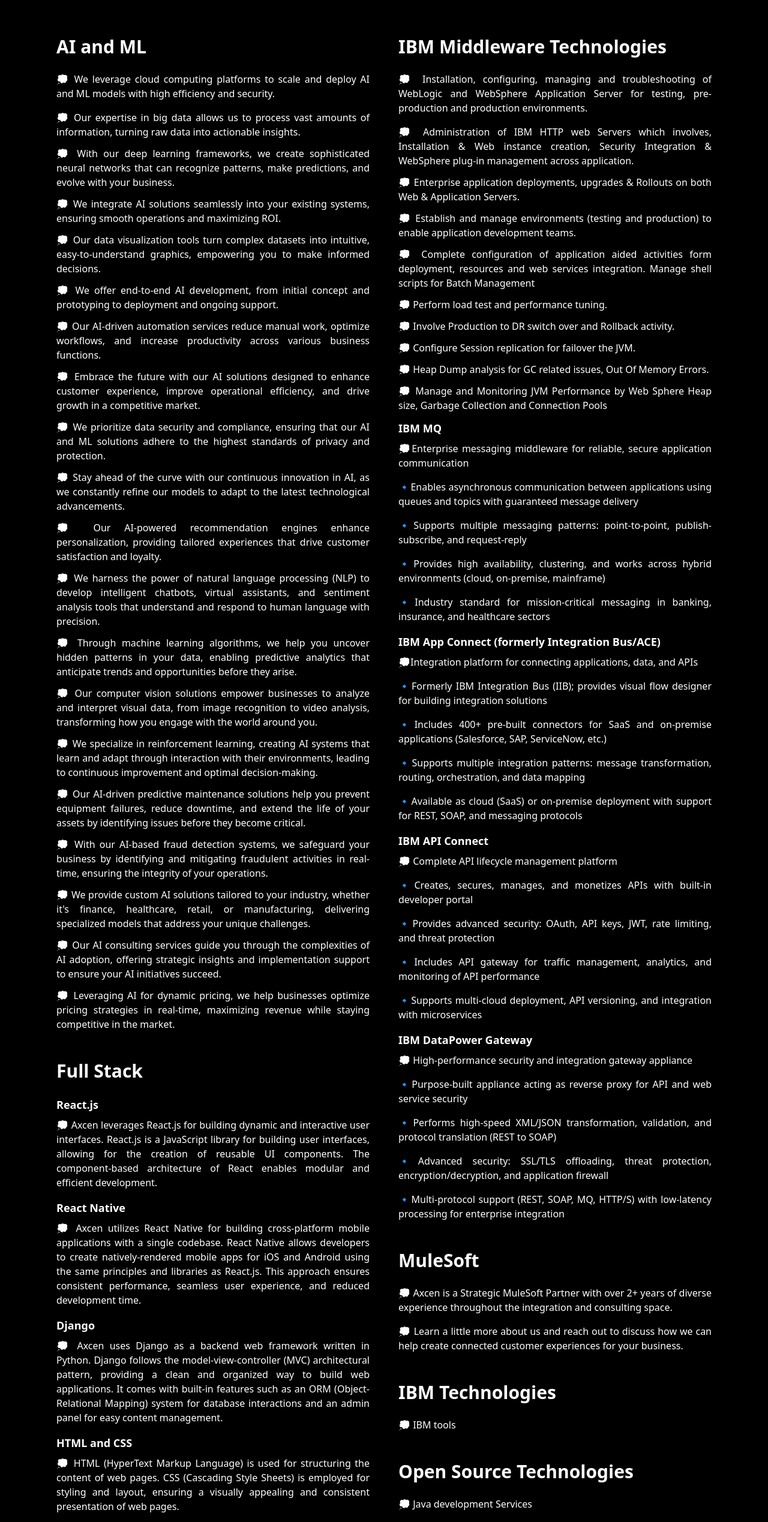
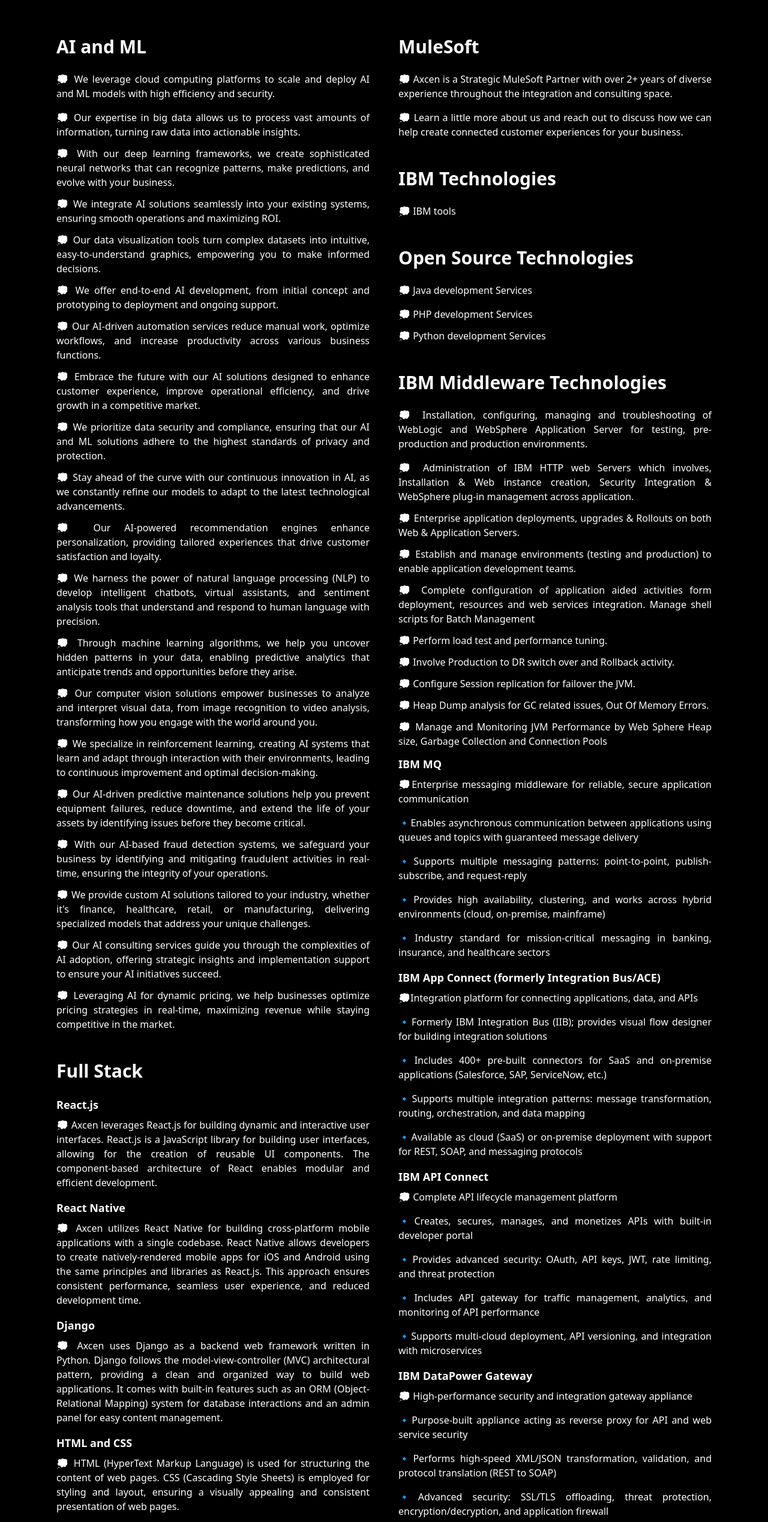
Before and after one commit to Saravana241/axcenwebsite, a React (Create React App) app: page / in a window 1280 px wide. Shown: the part 3806-6344 px from the top of the page at 60% size. Built offline with nearby package versions, Linux system fonts and the light colour scheme.

Commit message:
new update alignment

```diff
--- a/src/Home.js
+++ b/src/Home.js
@@ -440,9 +440,36 @@
         </div>
       </div>
 
-      {/* Right Column - All Other Technologies in specified order */}
+      {/* Right Column - All Other Technologies */}
       <div className="space-y-8 lg:space-y-12">
-        {/* IBM Middleware Technologies - First in Right Column */}
+        {/* MuleSoft - Right Column */}
+        <div className="space-y-4">
+          <h3 className="text-2xl lg:text-3xl font-bold mb-6">MuleSoft</h3>
+          <div className="space-y-3 text-sm lg:text-base text-justify">
+            <p>&#128173; Axcen is a Strategic MuleSoft Partner with over 2+ years of diverse experience throughout the integration and consulting space.</p>
+            <p>&#128173; Learn a little more about us and reach out to discuss how we can help create connected customer experiences for your business.</p>
+          </div>
+        </div>
+
+        {/* IBM Technologies - Right Column */}
+        <div className="space-y-4">
+          <h3 className="text-2xl lg:text-3xl font-bold mb-6">IBM Technologies</h3>
+          <div className="space-y-3 text-sm lg:text-base text-justify">
+            <p>&#128173; IBM tools</p>
+          </div>
+        </div>
+
+        {/* Open Source Technologies - Right Column */}
+        <div className="space-y-4">
+          <h3 className="text-2xl lg:text-3xl font-bold mb-6">Open Source Technologies</h3>
+          <div className="space-y-3 text-sm lg:text-base text-justify">
+            <p>&#128173; Java development Services</p>
+            <p>&#128173; PHP development Services</p>
+            <p>&#128173; Python development Services</p>
+          </div>
+        </div>
+
+        {/* IBM Middleware Technologies - Right Column */}
         <div className="space-y-4">
           <h3 className="text-2xl lg:text-3xl font-bold mb-6">IBM Middleware Technologies</h3>
           <div className="space-y-3 text-sm lg:text-base text-justify">
@@ -489,33 +516,6 @@
               <p>🔹Advanced security: SSL/TLS offloading, threat protection, encryption/decryption, and application firewall</p>
               <p>🔹Multi-protocol support (REST, SOAP, MQ, HTTP/S) with low-latency processing for enterprise integration</p>
             </div>
-          </div>
-        </div>
-
-        {/* MuleSoft - Second in Right Column */}
-        <div className="space-y-4">
-          <h3 className="text-2xl lg:text-3xl font-bold mb-6">MuleSoft</h3>
-          <div className="space-y-3 text-sm lg:text-base text-justify">
-            <p>&#128173; Axcen is a Strategic MuleSoft Partner with over 2+ years of diverse experience throughout the integration and consulting space.</p>
-            <p>&#128173; Learn a little more about us and reach out to discuss how we can help create connected customer experiences for your business.</p>
-          </div>
-        </div>
-
-        {/* IBM Technologies - Third in Right Column */}
-        <div className="space-y-4">
-          <h3 className="text-2xl lg:text-3xl font-bold mb-6">IBM Technologies</h3>
-          <div className="space-y-3 text-sm lg:text-base text-justify">
-            <p>&#128173; IBM tools</p>
-          </div>
-        </div>
-
-        {/* Open Source Technologies - Fourth in Right Column */}
-        <div className="space-y-4">
-          <h3 className="text-2xl lg:text-3xl font-bold mb-6">Open Source Technologies</h3>
-          <div className="space-y-3 text-sm lg:text-base text-justify">
-            <p>&#128173; Java development Services</p>
-            <p>&#128173; PHP development Services</p>
-            <p>&#128173; Python development Services</p>
           </div>
         </div>
       </div>
@@ -602,13 +602,13 @@
         </div>
       </section>
 
- {/* Contact Us Section */}
+{/* Contact Us Section */}
 <section id="axcencontactus" className="py-16 lg:py-24 bg-gray-100">
   <div className="container mx-auto px-4 lg:px-8">
     <h2 className="text-3xl lg:text-4xl font-bold text-center mb-8 lg:mb-12">Contact Us</h2>
 
     <div className="max-w-4xl mx-auto">
-      <p className="text-base lg:text-lg text-gray-700 text-center mb-8 lg:mb-12 ">
+      <p className="text-base lg:text-lg text-gray-700 text-center mb-8 lg:mb-12">
         Feel free to contact us with your specific requirements through
         the contact form below. We value your time and will strive to
         get back to you as soon as possible. Our dedicated team is ready
@@ -619,19 +619,19 @@
         <h3 className="text-xl lg:text-2xl font-bold mb-6">India</h3>
         <div className="space-y-4 text-sm lg:text-base">
           <div className="flex items-start">
-            <FontAwesomeIcon icon={faMapMarkerAlt} className="mt-1 mr-3 text-blue-600 flex-shrink-0" />
+            <FontAwesomeIcon icon={faMapMarkerAlt} className="mt-1 mr-3 text-blue-600 flex-shrink-0 w-4" />
             <p className="leading-relaxed">
               No.10, Second Cross,<br />
               Kumaran Nagar, Puthur,<br />
               Thiruchirappalli - 620 017
             </p>
           </div>
-          <div className="flex items-center">
-            <FontAwesomeIcon icon={faPhone} className="mr-3 text-blue-600 flex-shrink-0" />
+          <div className="flex items-start">
+            <FontAwesomeIcon icon={faPhone} className="mt-1 mr-3 text-blue-600 flex-shrink-0 w-4" />
             <p>+91 86752 04168</p>
           </div>
-          <div className="flex items-center">
-            <FontAwesomeIcon icon={faEnvelope} className="mr-3 text-blue-600 flex-shrink-0 " />
+          <div className="flex items-start">
+            <FontAwesomeIcon icon={faEnvelope} className="mt-1 mr-3 text-blue-600 flex-shrink-0 w-4" />
             <p>hr@axcentech.com</p>
           </div>
         </div>
```
